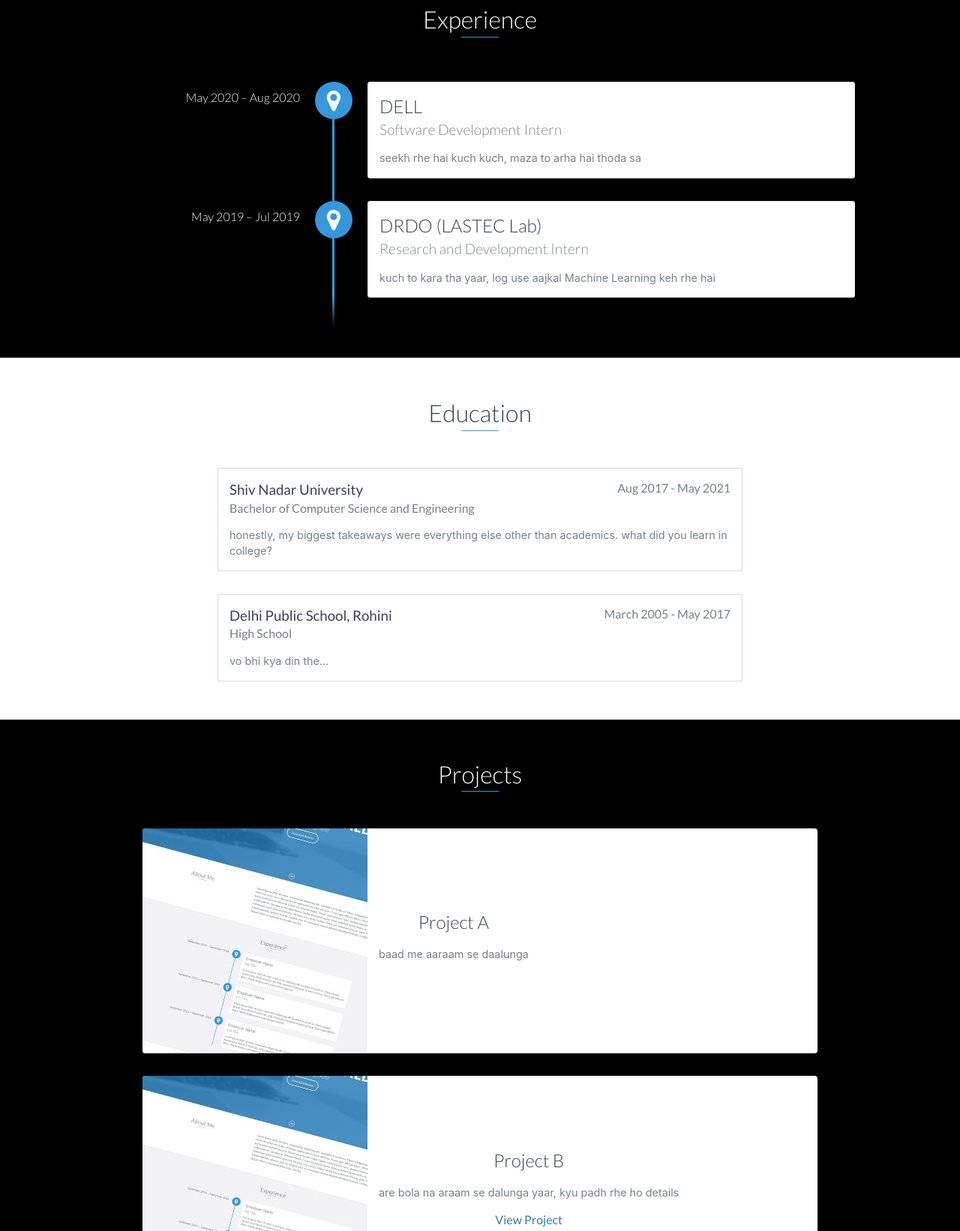
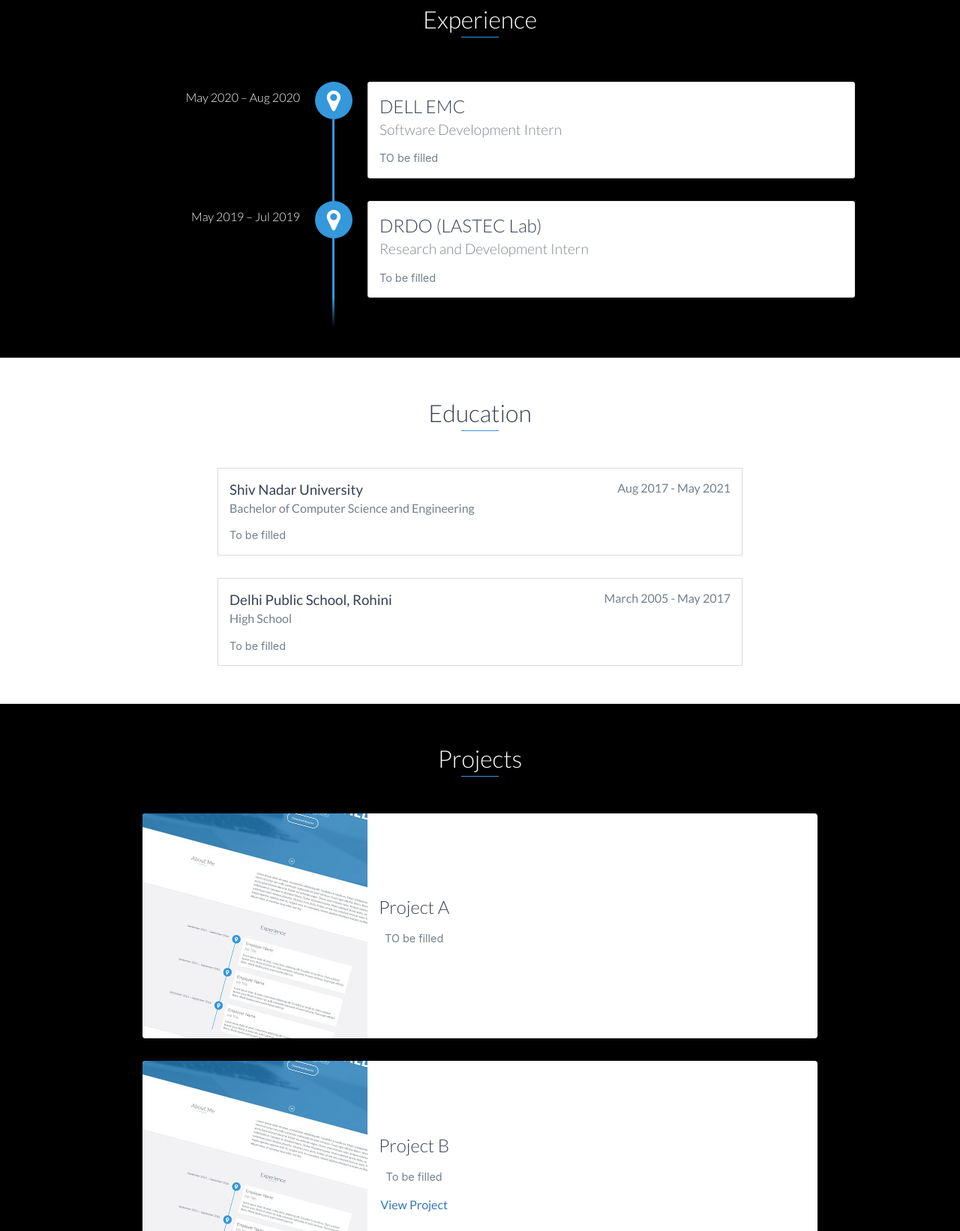
Before and after one commit to hi-akshat/hi-akshat.github.io, a plain HTML site: page index.html in a window 1280 px wide. Shown: the part 1158-2800 px from the top of the page at 75% size. Drawn offline with nearby package versions, Linux system fonts and the light colour scheme.

Commit message:
updated resume, name on page

```diff
--- a/css/styles.css
+++ b/css/styles.css
@@ -352,7 +352,7 @@ footer{
     margin:0
 }
 
-#lead-content h1{color:#fff;font-weight:700;font-size:5em;text-transform:uppercase;letter-spacing:0.05em;line-height:0.9em}
+#lead-content h1{color:#fff;font-weight:700;font-size:5em;text-transform:uppercase;letter-spacing:0.05em;line-height:0.9em; margin-top: 15px; white-space: nowrap;}
 
 #lead-content h2{color:#ffffff;font-weight:500;font-size:2.25em;margin-bottom:15px}
 
--- a/index.html
+++ b/index.html
@@ -53,11 +53,11 @@
         <img
           src="./photu.jpeg"
           alt="Akshat's Photo"
-          style="border-radius: 50%; max-width: 300px; margin-top: 0%;"
-
+          style="border-radius: 50%; max-width: 260px; margin-top: 0%;"
         />
-        <!-- <h1>AKSHAT GUPTA</h1> -->
-        <h3 style="color: white;">
+        <br>
+        <h1>AKSHAT GUPTA</h1>
+        <h3 style="color: white; font-weight:normal;">
           <p>
             <span>Developer</span> &nbsp;&bull;&nbsp;
             <span>Innovator</span> &nbsp;&bull;&nbsp;
@@ -116,7 +116,7 @@
       <h2 class="heading">Experience</h2>
       <div id="experience-timeline">
         <div data-date="May 2020 – Aug 2020">
-          <h3>DELL</h3>
+          <h3>DELL EMC</h3>
           <h4>Software Development Intern</h4>
           <p style="
           text-justify: distribute;
@@ -124,7 +124,7 @@
             Roboto, Oxygen, Ubuntu, Cantarell, 'Open Sans',
             'Helvetica Neue', sans-serif;
         ">
-            seekh rhe hai kuch kuch, maza to arha hai thoda sa
+            TO be filled
           </p>
         </div>
 
@@ -137,7 +137,7 @@
             Roboto, Oxygen, Ubuntu, Cantarell, 'Open Sans',
             'Helvetica Neue', sans-serif;
         ">
-            kuch to kara tha yaar, log use aajkal Machine Learning keh rhe hai
+            To be filled
           </p>
         </div>
       </div>
@@ -156,8 +156,7 @@
           Roboto, Oxygen, Ubuntu, Cantarell, 'Open Sans',
           'Helvetica Neue', sans-serif;
       ">
-          honestly, my biggest takeaways were everything else other than
-          academics. what did you learn in college?
+          To be filled
         </p>
       </div>
       <!-- End .education-block -->
@@ -172,7 +171,7 @@
           Roboto, Oxygen, Ubuntu, Cantarell, 'Open Sans',
           'Helvetica Neue', sans-serif;
       ">
-          vo bhi kya din the...
+          To be filled
         </p>
         <!-- <ul>
                 <li>
@@ -207,7 +206,7 @@
                 Roboto, Oxygen, Ubuntu, Cantarell, 'Open Sans',
                 'Helvetica Neue', sans-serif;
             ">
-                baad me aaraam se daalunga
+                TO be filled
               </p>
             </div>
 
@@ -228,7 +227,7 @@
                 Roboto, Oxygen, Ubuntu, Cantarell, 'Open Sans',
                 'Helvetica Neue', sans-serif;
             ">
-                are bola na araam se dalunga yaar, kyu padh rhe ho details
+                To be filled
               </p>
               <a href="#">View Project</a>
             </div>
@@ -254,6 +253,9 @@
         <li>.NET Core</li>
         <li>Razor Pages</li>
         <li>Git</li>
+        <li>Machine Learning</li>
+        <li>Data Analytics</li>
+        <li>Project Management</li>
       </ul>
     </div>
     <!-- End #skills -->
```
Also changed, not shown: 1 other file.
